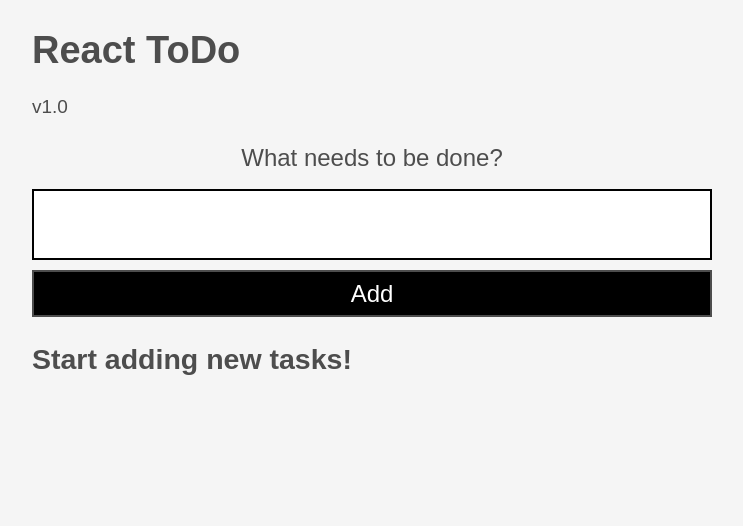
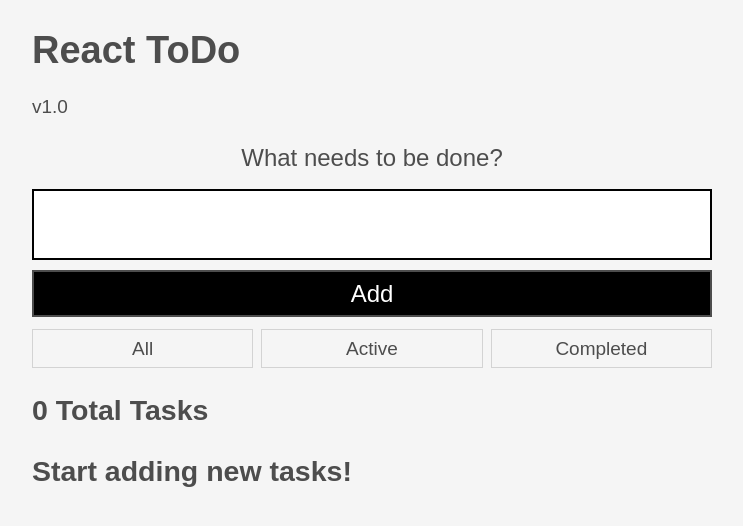
Before and after one commit to zaki-x86/react-tutorial-todo, a React (Vite) app: page / in a window 1280 px wide. Shown: the top 526 px of the page, without its empty margins (268-1011 px from the left). Built offline with nearby package versions, Linux system fonts and the light colour scheme.

Commit message:
Updated app
- Can add/edit/delete task
- Can set task as active/complete

```diff
--- a/src/App.jsx
+++ b/src/App.jsx
@@ -1,36 +1,17 @@
-import { useState, useRef, useEffect } from 'react'
-import AddTodoForm from "./components/AddTodoForm";
 import Header from "./components/Header";
-import TaskList from './components/TaskList';
-import TaskTracker from "./components/TaskTracker";
+import TaskControl from './components/TaskControl';
 
 const appName = "React ToDo";
 const appVersion = "v1.0";
 
-const currentTasks = [
-  // {id, name, completed}
-];
-
-
 function App() {
-  const [tasks, setTasks] = useState([]);
-  const idRef = useRef(-1);
-  useEffect( () => {idRef.current = idRef.current + 1});
-
   const appInfo = {appName, appVersion};
 
-  const addTask = (name) => {
-    setTasks([
-      ... tasks,
-      {id:idRef.current, name, completed:false}
-    ]);
-  };
 
   return (
     <div className='App'>
       <Header {...appInfo} />
-      <AddTodoForm addTask={addTask} />
-      <TaskList currentTasks={tasks} />
+      <TaskControl />
     </div>
   )
 }
--- /dev/null
+++ b/src/components/TaskControl.jsx
@@ -0,0 +1,68 @@
+import { useState, useRef, useEffect, createContext } from 'react'
+import AddTodoForm from "./AddTodoForm";
+import TaskList from "./TaskList";
+import TaskTracker from "./TaskTracker";
+import TaskViewStates from './utility/taskViewStates';
+
+export const TaskContext = createContext([]);
+
+const TaskControl = () => {
+    const [tasks, setTasks] = useState([]);
+    const [taskView, setTaskView] = useState(TaskViewStates.all)
+    const idRef = useRef(-1);
+    useEffect( () => {idRef.current = idRef.current + 1});
+
+    const addTask = (name) => {
+        setTasks([
+          ... tasks,
+          {id:idRef.current, name, completed:false}
+        ]);
+    };
+
+    const removeTask = (id) => {
+        setTasks(
+            tasks.filter(task => task.id != id)
+        );
+    };
+
+    const editTask = (id, name) => {
+        setTasks(
+            tasks.map(task => {
+                if(task.id === id) {
+                    return {...task, name}
+                }
+                return task;
+            }))
+    };
+
+    const completeTask = (id) => {
+        setTasks(
+            tasks.map(
+                task => {
+                    if (task.id === id) {
+                        return {...task, completed:!task.completed}
+                    }
+                    return task;
+                }))
+    };
+
+    const taskChange = {removeTask, editTask, completeTask};
+
+    const handleTaskView = (view) => {
+        if (view === TaskViewStates.all) {
+          setTaskView(TaskViewStates.all)
+        } else if (view === TaskViewStates.active) {
+          setTaskView(TaskViewStates.active)
+        } else {
+          setTaskView(TaskViewStates.completed)
+        }
+      }
+
+      return <>
+        <AddTodoForm addTask={addTask}/>
+        <TaskTracker currentTasks={tasks} handleTaskView={handleTaskView} />
+        <TaskList currentTasks={tasks} taskView={taskView} taskChange={taskChange}/>
+      </>
+};
+
+export default TaskControl;
--- /dev/null
+++ b/src/components/TaskEdit.jsx
@@ -0,0 +1,33 @@
+import { useState } from "react";
+
+const TaskEdit = ({id, editTask, toggleEdit}) => {
+    const [name, setName] = useState("");
+    console.log(`received task#${id}`);
+    const handleChange = (e) => {
+        setName(e.target.value)
+    };
+
+    const onSubmit = (e) => {
+        e.preventDefault();
+        console.log(`Updating task#${id} with: ${name}`)
+        editTask(id, name);
+        setName("");
+        toggleEdit();
+    }
+
+    return <>
+        <input
+            type="text"
+            id="new-todo-input"
+            className="input input__lg"
+            autoComplete="off"
+            value={name}
+            onChange={handleChange}
+         />
+        <button type="submit" className="btn btn__primary btn__lg" onClick={onSubmit}>
+            Change
+        </button>
+    </>
+}
+
+export default TaskEdit;
--- a/src/components/TaskList.jsx
+++ b/src/components/TaskList.jsx
@@ -1,23 +1,51 @@
 import Todo from "./Todo";
-import TaskTracker from "./TaskTracker";
+import TaskViewStates from "./utility/taskViewStates"
 
-const TaskList = ({currentTasks}) => {
+const TaskList = ({currentTasks, taskView, taskChange}) => {
     if (currentTasks.length === 0) {
         return <h2> Start adding new tasks! </h2>
     }
 
-    console.log(currentTasks);
-    const taskList = currentTasks.map(task => (
+    console.log("taskLists: ", taskView);
+    console.log("currentTasks: ", currentTasks);
+
+    let taskList = [];
+    if (taskView === TaskViewStates.all) {
+        taskList = currentTasks.map(task => (
             <Todo
               id={task.id}
               name={task.name}
               completed={task.completed}
               key={task.id}
+              taskChange={taskChange}
             />
           ));
+    } else if (taskView === TaskViewStates.active) {
+        taskList = currentTasks.filter(task => task.completed === false).map(task => (
+            <Todo
+              id={task.id}
+              name={task.name}
+              completed={task.completed}
+              key={task.id}
+              taskChange={taskChange}
+            />
+          ));
+    } else {
+        console.log("showing completed only!");
+        taskList = currentTasks.filter(task => task.completed === true).map(task => (
+            <Todo
+              id={task.id}
+              name={task.name}
+              completed={task.completed}
+              key={task.id}
+              taskChange={taskChange}
+            />
+          ));
+    }
+
+    console.log("tasks to view: ", taskList);
 
     return <>
-        <TaskTracker currentTasks={currentTasks} />
         <ul
             role="list"
             className="todo-list stack-large stack-exception"
--- a/src/components/TaskTracker.jsx
+++ b/src/components/TaskTracker.jsx
@@ -1,23 +1,59 @@
-const TaskTracker = ({currentTasks}) => {
+import { useState } from "react";
+import TaskViewStates from "./utility/taskViewStates";
+
+const TaskTracker = ({currentTasks, handleTaskView}) => {
+    const [allButtonPressed, setAllButtonPressed] = useState(false);
+    const [activeButtonPressed, setActiveButtonPressed] = useState(false);
+    const [completedButtonPressed, setCompletedButtonPressed] = useState(false);
+
+    const onAllButtonPressed = () => {
+      setAllButtonPressed(!allButtonPressed);
+      setActiveButtonPressed(false);
+      setCompletedButtonPressed(false);
+      handleTaskView(TaskViewStates.all);
+    }
+
+    const onActiveButtonPressed = () => {
+      setActiveButtonPressed(!activeButtonPressed);
+      setAllButtonPressed(false);
+      setCompletedButtonPressed(false);
+      handleTaskView(TaskViewStates.active);
+    }
+
+    const onCompletedButtonPressed = () => {
+      setCompletedButtonPressed(!completedButtonPressed);
+      setAllButtonPressed(false);
+      setActiveButtonPressed(false);
+      handleTaskView(TaskViewStates.completed);
+    }
+
+    let headingText = `${currentTasks.length} Total Tasks`;
+
+    if (activeButtonPressed) {
+      headingText = `${currentTasks.filter(item => item.completed === false).length} active tasks remaining`
+    } else if (completedButtonPressed) {
+      headingText = `${currentTasks.filter(item => item.completed === true).length} completed tasks`
+    }
+
     return <>
       <div className="filters btn-group stack-exception">
-        <button type="button" className="btn toggle-btn" aria-pressed="true">
+        <button type="button" className="btn toggle-btn" aria-pressed={allButtonPressed} onClick={() => onAllButtonPressed() }>
           <span className="visually-hidden">Show </span>
           <span>all</span>
           <span className="visually-hidden"> tasks</span>
         </button>
-        <button type="button" className="btn toggle-btn" aria-pressed="false">
+        <button type="button" className="btn toggle-btn" aria-pressed={activeButtonPressed} onClick={() => onActiveButtonPressed()}>
           <span className="visually-hidden">Show </span>
           <span>Active</span>
           <span className="visually-hidden"> tasks</span>
         </button>
-        <button type="button" className="btn toggle-btn" aria-pressed="false">
+        <button type="button" className="btn toggle-btn" aria-pressed={completedButtonPressed} onClick={() => onCompletedButtonPressed()}>
           <span className="visually-hidden">Show </span>
           <span>Completed</span>
           <span className="visually-hidden"> tasks</span>
         </button>
     </div>
-    <h2 id="list-heading">{currentTasks.filter(item => item.completed === false).length} tasks remaining</h2>
+    <h2 id="list-heading">{headingText}</h2>
   </>
 }
 
--- a/src/components/Todo.jsx
+++ b/src/components/Todo.jsx
@@ -1,19 +1,42 @@
-import React from 'react';
-import Button from './Button';
+import { useState } from 'react';
+import TaskEdit from './TaskEdit';
 
-const Todo = ({id, name, completed}) => {
+const Todo = ({id, name, completed, taskChange: {removeTask, editTask, completeTask}}) => {
+    const [isEditing, setIsEditing] = useState(false);
+    const [isCompleted, setIsCompleted] = useState(completed);
+    const onDeletButtonClicked = () => removeTask(id);
+    const onEditButtonClicked = () => {
+        setIsEditing(true);
+    }
+
+        const toggleEdit = () => {
+            setIsEditing(!isEditing);
+        }
+
+        const onBoxChecked = (e) => {
+            e.stopPropagation();
+            setIsCompleted(!isCompleted);
+            completeTask(id);
+        }
+
+    let editButton = <button type="button" className="btn" onClick={onEditButtonClicked}>
+    Edit <span className="visually-hidden">{name}</span>
+    </button>;
+
+    if (isEditing) {
+        editButton = <TaskEdit id={id} editTask={editTask} toggleEdit={toggleEdit} />
+    }
+
     return <li>
         <div className="c-cb">
-            <input id={"todo-"+id} type="checkbox" defaultChecked={completed} />
+            <input id={"todo-"+id} type="checkbox" defaultChecked={isCompleted} onClick={onBoxChecked} />
             <label className="todo-label" htmlFor={"todo-"+id}>
             {id} - {name}
             </label>
       </div>
       <div className="btn-group">
-        <button type="button" className="btn">
-        Edit <span className="visually-hidden">{name}</span>
-        </button>
-        <button type="button" className="btn btn__danger">
+        {editButton}
+        <button type="button" className="btn btn__danger" onClick={onDeletButtonClicked}>
         Delete <span className="visually-hidden">{name}</span>
         </button>
     </div>
--- /dev/null
+++ b/src/components/utility/taskViewStates.js
@@ -0,0 +1,7 @@
+const TaskViewStates = {
+    all: 0,
+    active: 1,
+    completed: 2
+};
+
+export default TaskViewStates;
```
Lines whose indentation alone changed are shown as unchanged.
